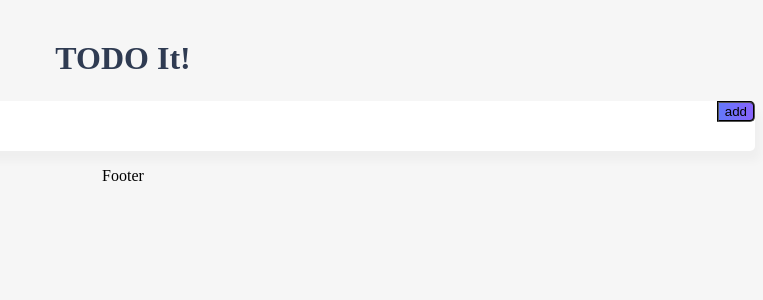
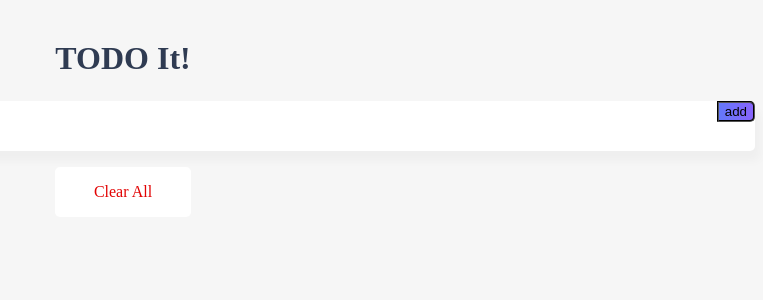
Before and after one commit to yonghoon-thevc/learn-vue, a Vue app in the folder vue-intermediate/vue-todo/: page / in a window 1280 px wide. Shown: the top 300 px of the page, without its empty margins (517-1280 px from the left). Built offline with nearby package versions, Linux system fonts and the light colour scheme.

Commit message:
Add: TodoClear 구현

```diff
--- a/vue-intermediate/vue-todo/src/components/TodoFooter.vue
+++ b/vue-intermediate/vue-todo/src/components/TodoFooter.vue
@@ -1,18 +1,30 @@
 <template>
-  <div>Footer</div>
+  <div class="clearAllContainer">
+    <span class="clearAllBtn" @click="clearTodo">Clear All</span>
+  </div>
 </template>
 <script>
 export default {
-  components: {},
-  data() {
-    return {
-      sampleData: "",
-    };
+  methods: {
+    clearTodo() {
+      localStorage.clear();
+    },
   },
-  setup() {},
-  created() {},
-  mounted() {},
-  unmounted() {},
-  methods: {},
 };
 </script>
+
+<style scoped>
+.clearAllContainer {
+  width: 8.5rem;
+  height: 50px;
+  line-height: 50px;
+  background-color: white;
+  border-radius: 5px;
+  margin: 0 auto;
+}
+
+.clearAllBtn {
+  color: #e20303;
+  display: block;
+}
+</style>
```
